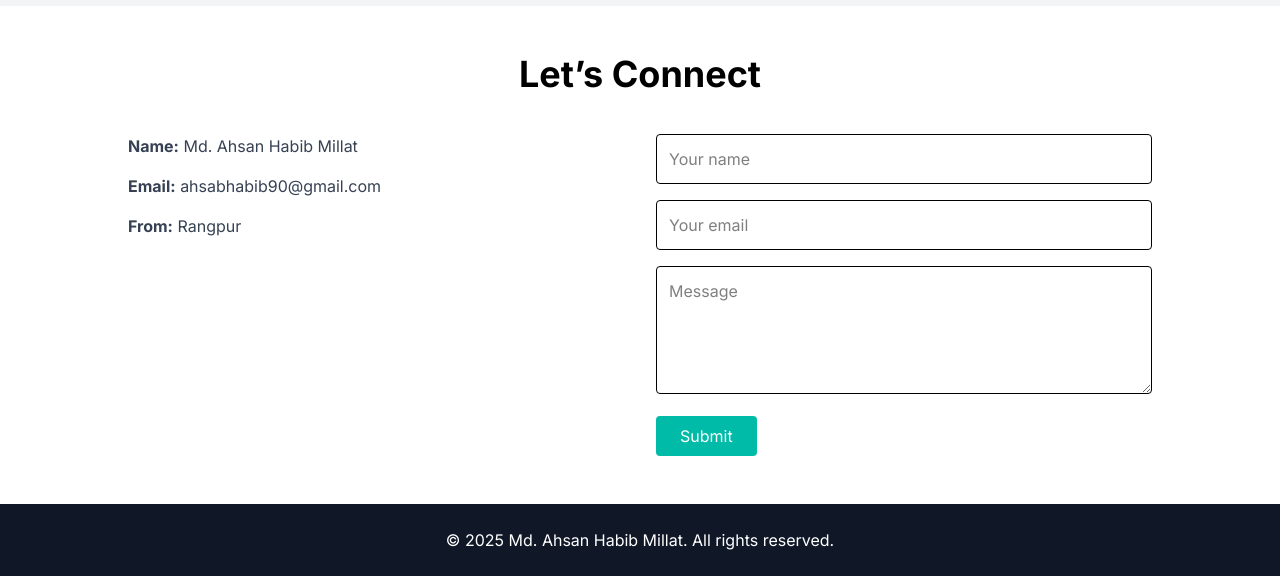
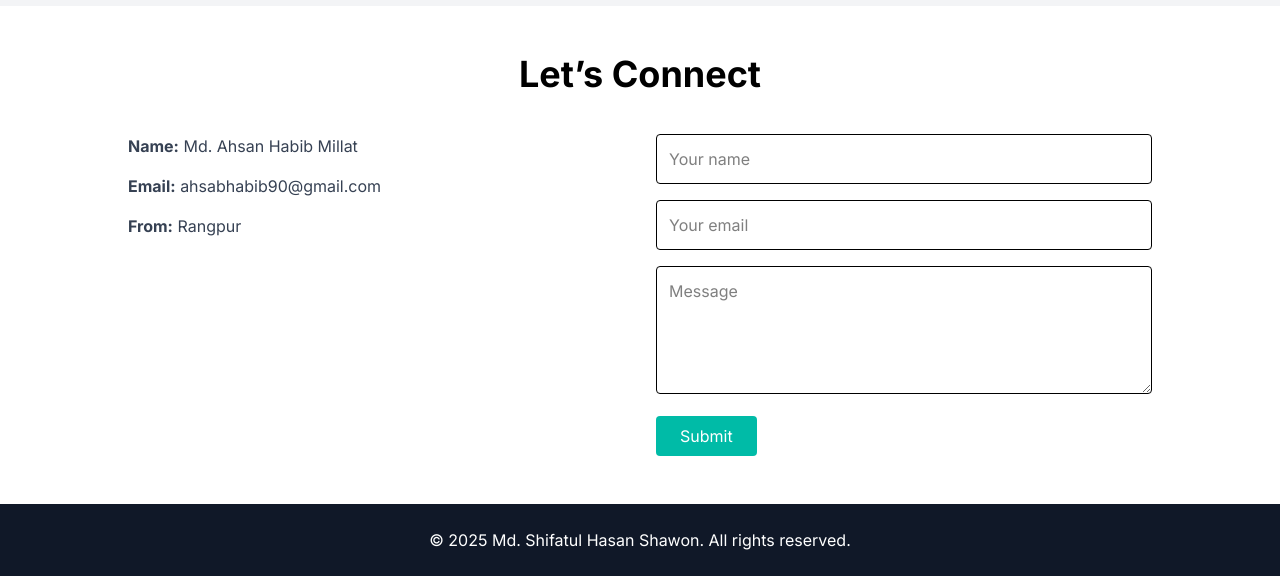
Before and after one commit to shifatshawon/Personal-portfolio, a plain HTML site: page index.html in a window 1280 px wide. Shown: the part 4058-4634 px from the top of the page. Drawn offline with nearby package versions, Linux system fonts and the light colour scheme.

Commit message:
Update index.html

```diff
--- a/index.html
+++ b/index.html
@@ -229,7 +229,7 @@
 
   <!-- Footer -->
   <footer class="bg-gray-900 text-white text-center py-6">
-    <p>&copy; 2025 Md. Ahsan Habib Millat. All rights reserved.</p>
+    <p>&copy; 2025 Md. Shifatul Hasan Shawon. All rights reserved.</p>
   </footer>
   <!-- Footer section is finished  -->
 
```
